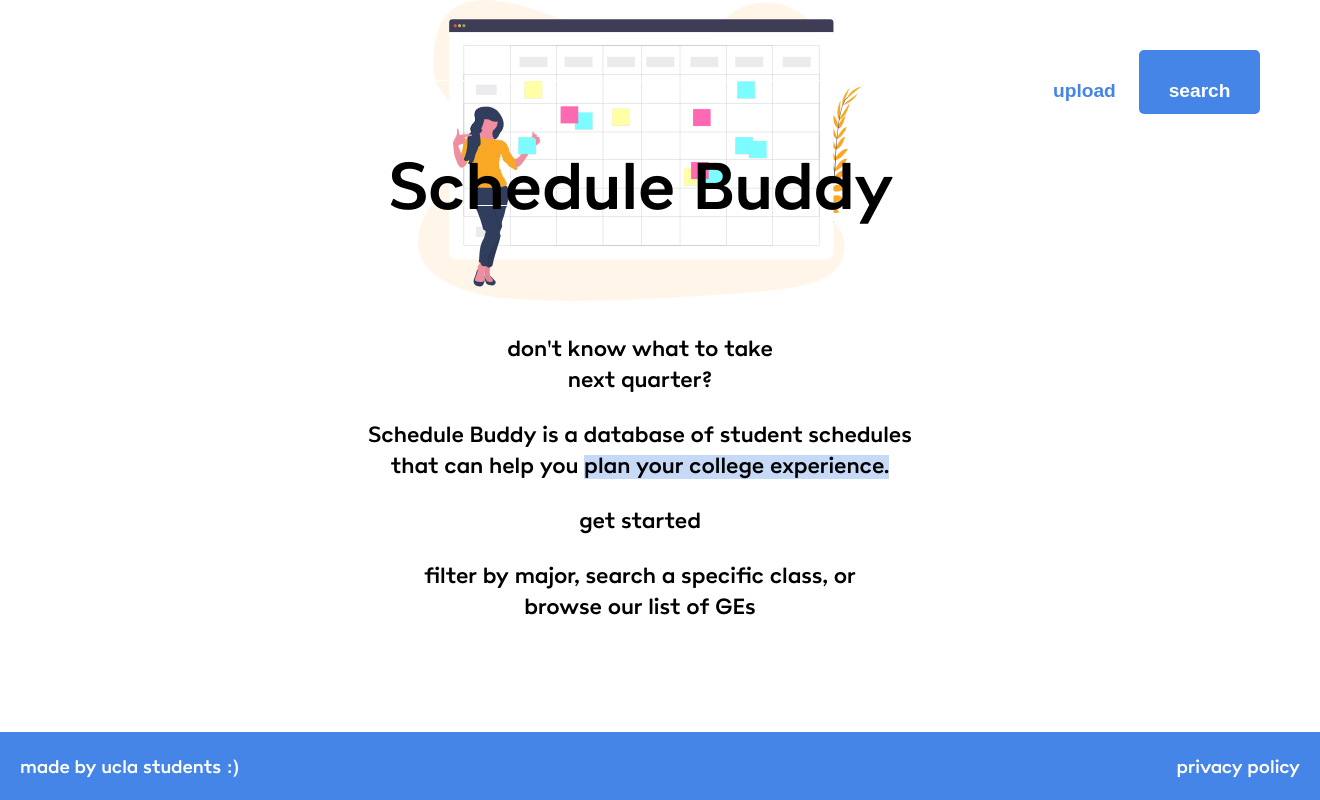
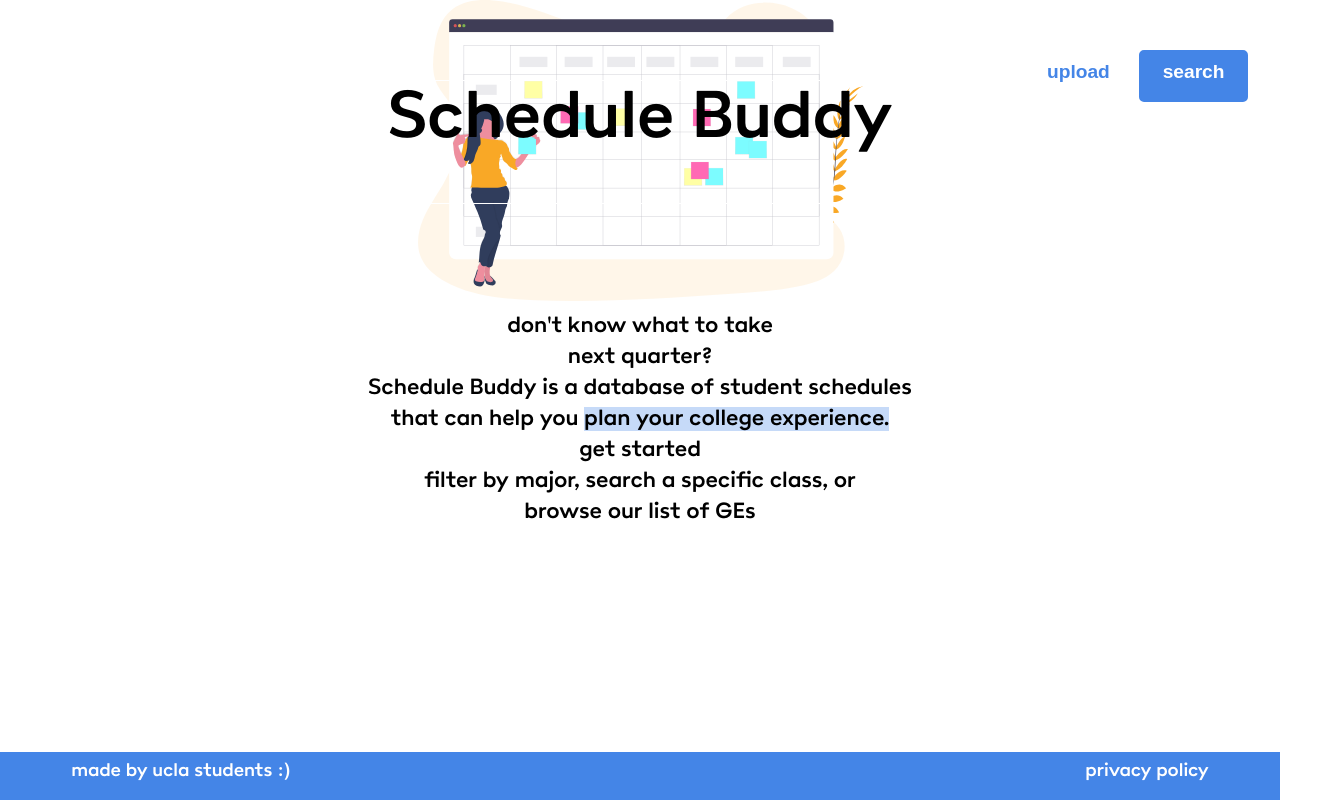
Before and after one commit to muthu-pal/schedule-buddy, a React (Create React App) app in the folder schedule-buddy/: page / in a window 1280 px wide. Shown: the whole page, 1320 px wide, since content can reach past the window. Built offline with nearby package versions, Linux system fonts and the light colour scheme.

Commit message:
tried to fix styling

```diff
--- a/schedule-buddy/src/App.css
+++ b/schedule-buddy/src/App.css
@@ -6,7 +6,7 @@
 
 
 
-.App-header {
+/* .App-header {
   background-color: #282c34;
   min-height: 100vh;
   display: flex;
@@ -19,4 +19,4 @@
 
 .App-link {
   color: #61dafb;
-}
+} */
--- a/schedule-buddy/src/App.js
+++ b/schedule-buddy/src/App.js
@@ -16,15 +16,15 @@
   return (
     <div className="App">
 
-      <Container>
-        <Row>
+      {/* <Container>
+        <Row> */}
           <MyHeader />
-        </Row>
-        <Row>
+        {/* </Row>
+        <Row> */}
         <MiddleContainer />
-        </Row>
+        {/* </Row> */}
         <MyFooter />
-      </Container>
+      {/* </Container> */}
 
 
 
--- a/schedule-buddy/src/components/myFooter.css
+++ b/schedule-buddy/src/components/myFooter.css
@@ -14,3 +14,13 @@
   height: 6vh;
   bottom: 0;
 }
+
+.left-side{
+  margin-left: 4vw;
+  margin-top: 0.2vw;
+}
+
+.right-side{
+  margin-right: 4vw;
+  margin-top: 0.2vw;
+}
--- a/schedule-buddy/src/components/myHeader.css
+++ b/schedule-buddy/src/components/myHeader.css
@@ -9,30 +9,9 @@
   box-sizing: border-box;
   box-shadow: 0px 2px 4px rgba(0, 0, 0, 0.25);
 
-
+  display: grid;
   align-items: center;
-
-  }
-  .header{
-    position: absolute;
-    width: 60vw;
-    height: 15.5vh;
-    left: 20%;
-    top: 10%;
-
-    font-family: 'Poligon', sans-serif;
-    font-style: normal;
-    font-weight: 400;
-    font-size: 9vmin;
-    line-height: 6vmax;
-
-
-    align-items: center;
-    text-align: center;
-
-    color: #000000;
-
-    border: 1px solid #FFFFFF;
+  grid-template-columns: repeat(auto-fill, minmax(240px, 1fr));
 }
 
 .header{
@@ -118,6 +97,7 @@
   text-align: center;
   vertical-align: middle;
 
+
   width: 8.5vw;
   height: 6.5vh;
   border: 2px solid #4485E7;
--- a/schedule-buddy/src/index.css
+++ b/schedule-buddy/src/index.css
@@ -18,6 +18,14 @@
   margin: 0;
   font-family: 'Poligon';
 }
+
+*{
+  margin: 0;
+  padding: 0;
+  box-sizing: border-box;
+  flex-wrap: wrap;
+}
+
 
 @media only screen and (max-width: 400px){
 
```
Also changed, not shown: schedule-buddy/src/components/middleContainer.css (indentation only). Lines whose indentation alone changed are shown as unchanged.
